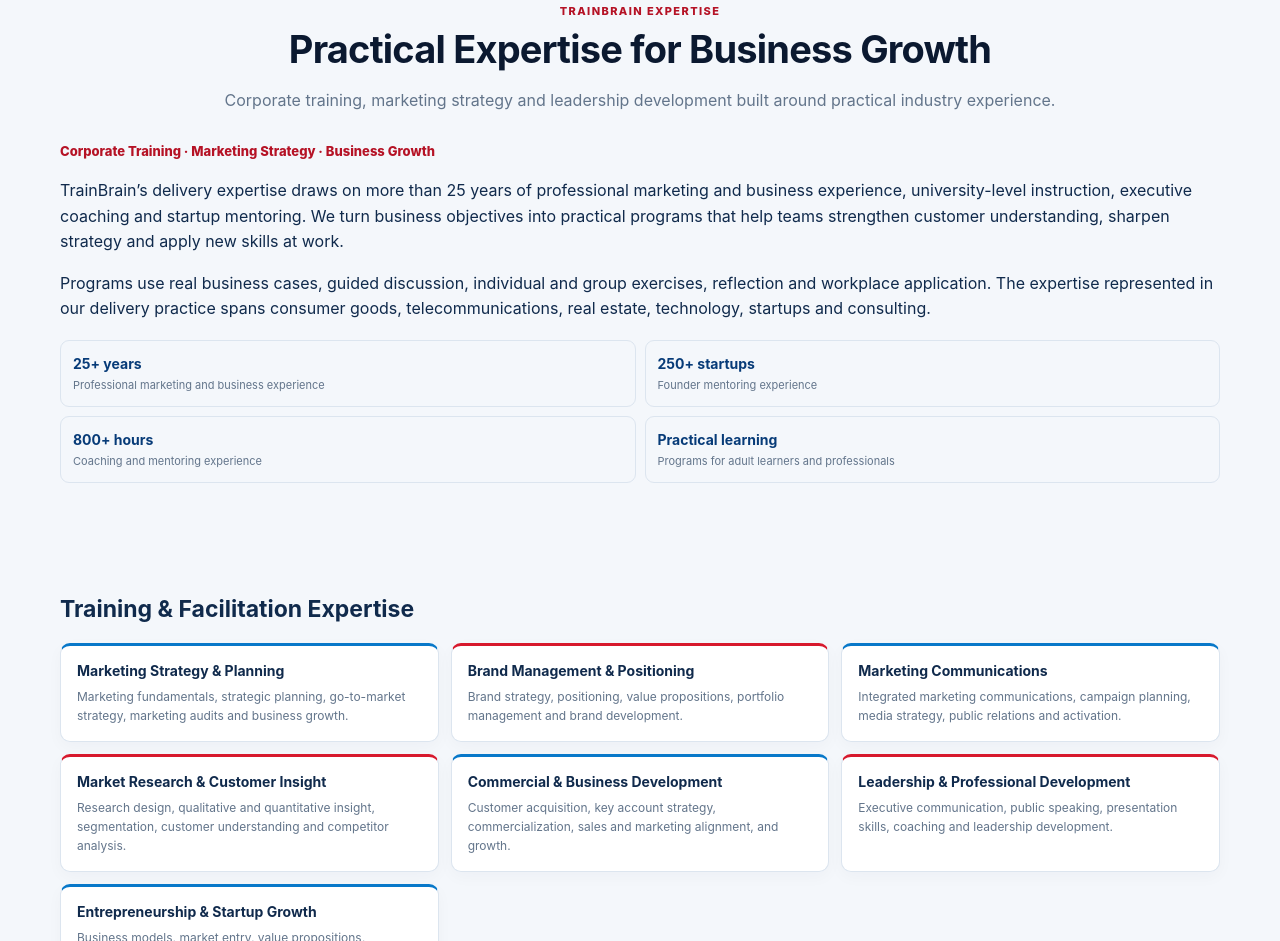
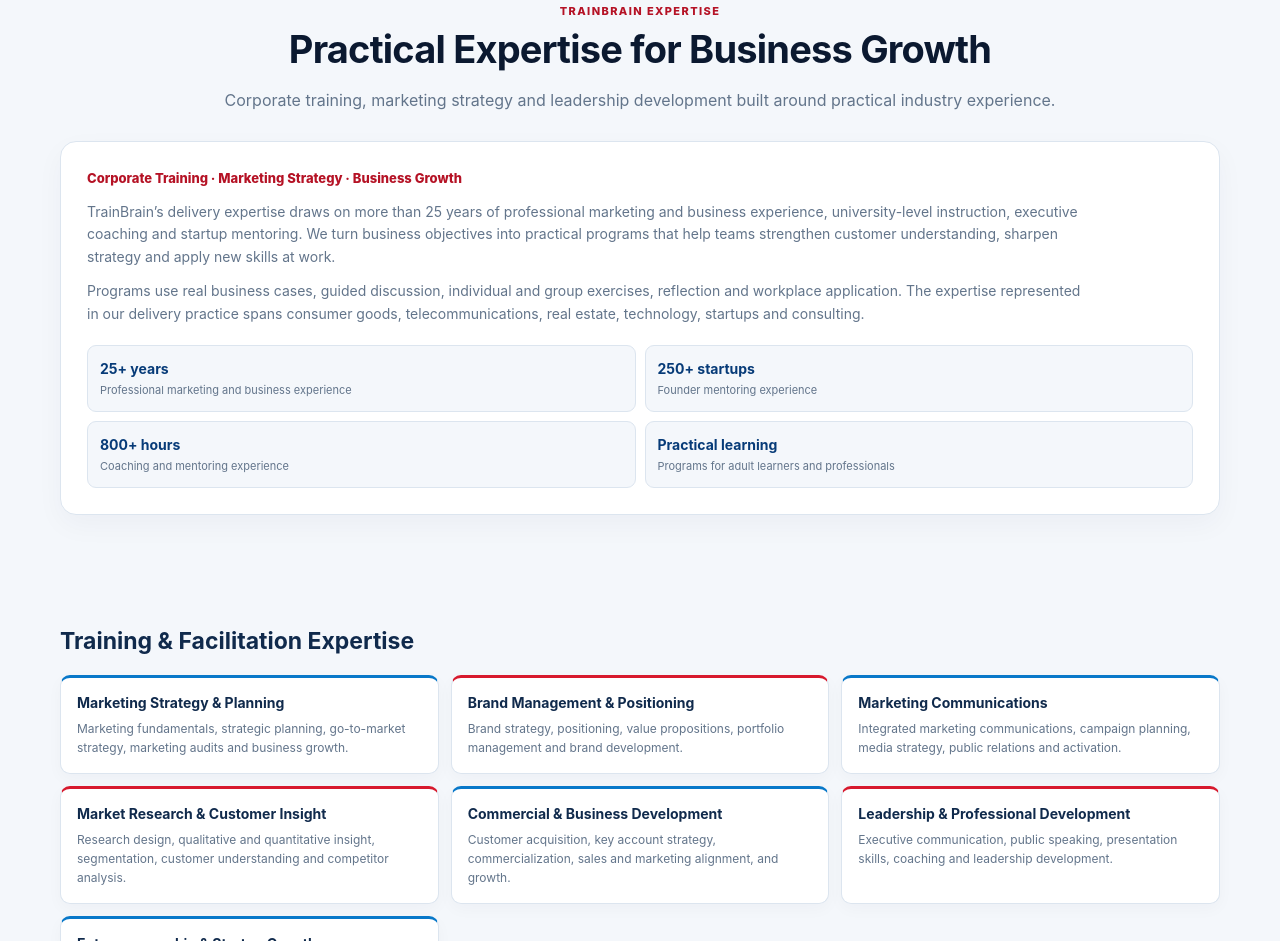
Before and after one commit to aipudiohelp/TrainBrain, a plain HTML site: page index.html in a window 1280 px wide. Shown: the part 2032-2973 px from the top of the page. Drawn offline with Linux system fonts and the light colour scheme.

Commit message:
Add files via upload

```diff
--- a/css/styles.css
+++ b/css/styles.css
@@ -57,7 +57,7 @@ footer{background:#052B59;color:white;padding:32px 0}.footergrid{display:grid;gr
 @media(prefers-reduced-motion:reduce){html{scroll-behavior:auto}*,*::before,*::after{scroll-behavior:auto!important;transition-duration:.01ms!important;animation-duration:.01ms!important}}
 
 
-/* May Gad professional profile */
+/* TrainBrain expertise profile */
 .btn:not(.btn-training){background:linear-gradient(135deg,#D7192D,#B51225);color:#fff}
 .btn:focus-visible,.menu-toggle:focus-visible,a:focus-visible{outline:3px solid #ffbf47;outline-offset:3px}
 .btn-training{background:linear-gradient(135deg,#1686cf,#0878c9);color:#fff;box-shadow:0 7px 20px #0878c92c}
@@ -95,3 +95,7 @@ footer{background:#052B59;color:white;padding:32px 0}.footergrid{display:grid;gr
 .training-approach{margin:18px 0 0;padding-top:14px;border-top:1px solid var(--line);font-size:13px;color:var(--muted)}
 @media(max-width:900px){.expert-card-grid,.topic-grid,.experience-grid,.career-grid{grid-template-columns:repeat(2,minmax(0,1fr))}}
 @media(max-width:700px){.expert-profile{grid-template-columns:1fr;padding:14px}.expert-photo-window{width:min(100%,420px);margin-inline:auto}.expert-content{gap:28px}.expert-card-grid,.topic-grid,.experience-grid,.career-grid,.credentials ul{grid-template-columns:1fr}.expert-heading .muted{font-size:14px}}
+
+.company-profile-summary{padding:26px;background:#fff;border:1px solid var(--line);border-radius:16px;box-shadow:0 10px 28px #0b24400a}
+.company-profile-summary>p:not(.expert-role){max-width:1000px;color:var(--muted);font-size:14px;margin:0 0 12px}
+.company-profile-summary .expert-stats{margin-top:20px}
```
